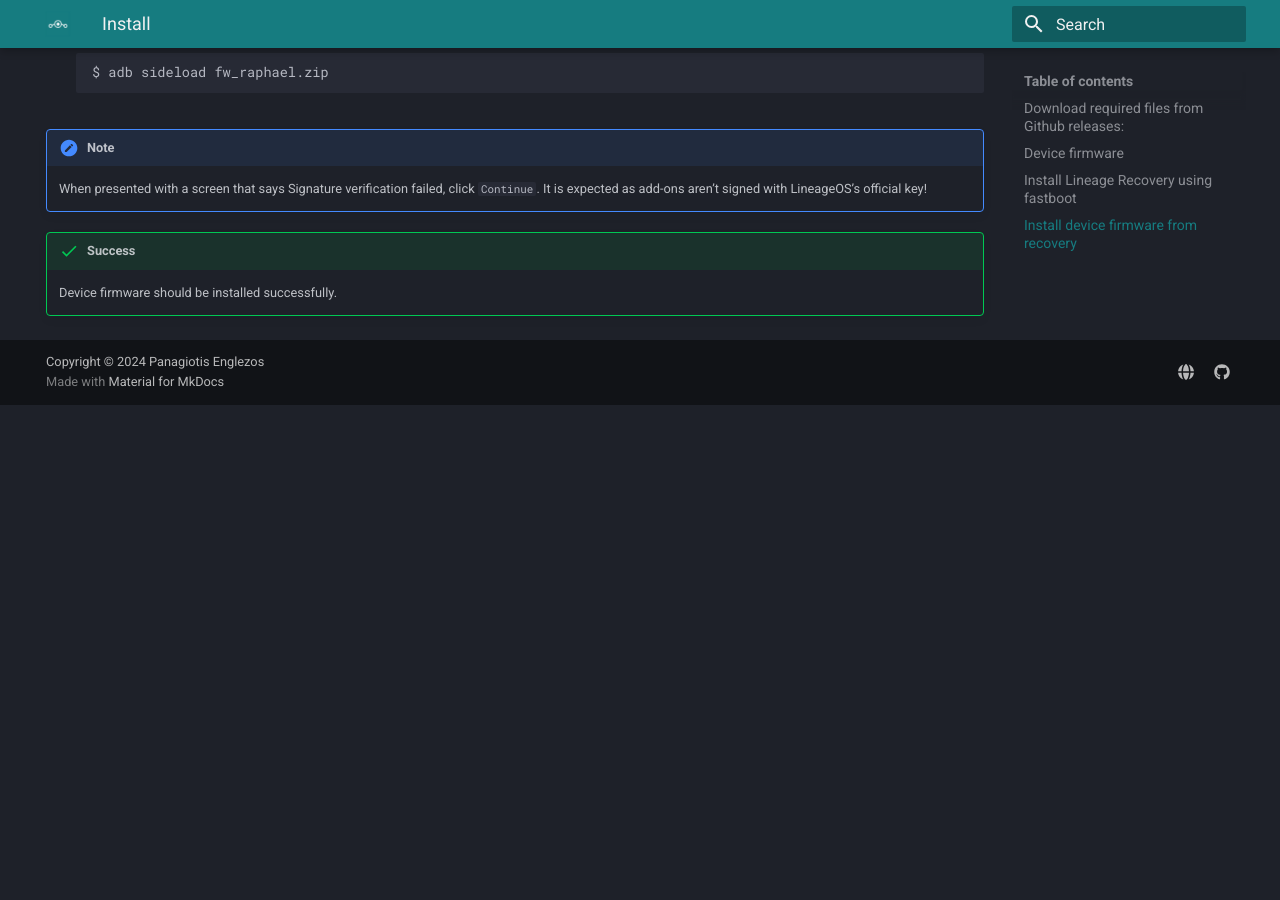
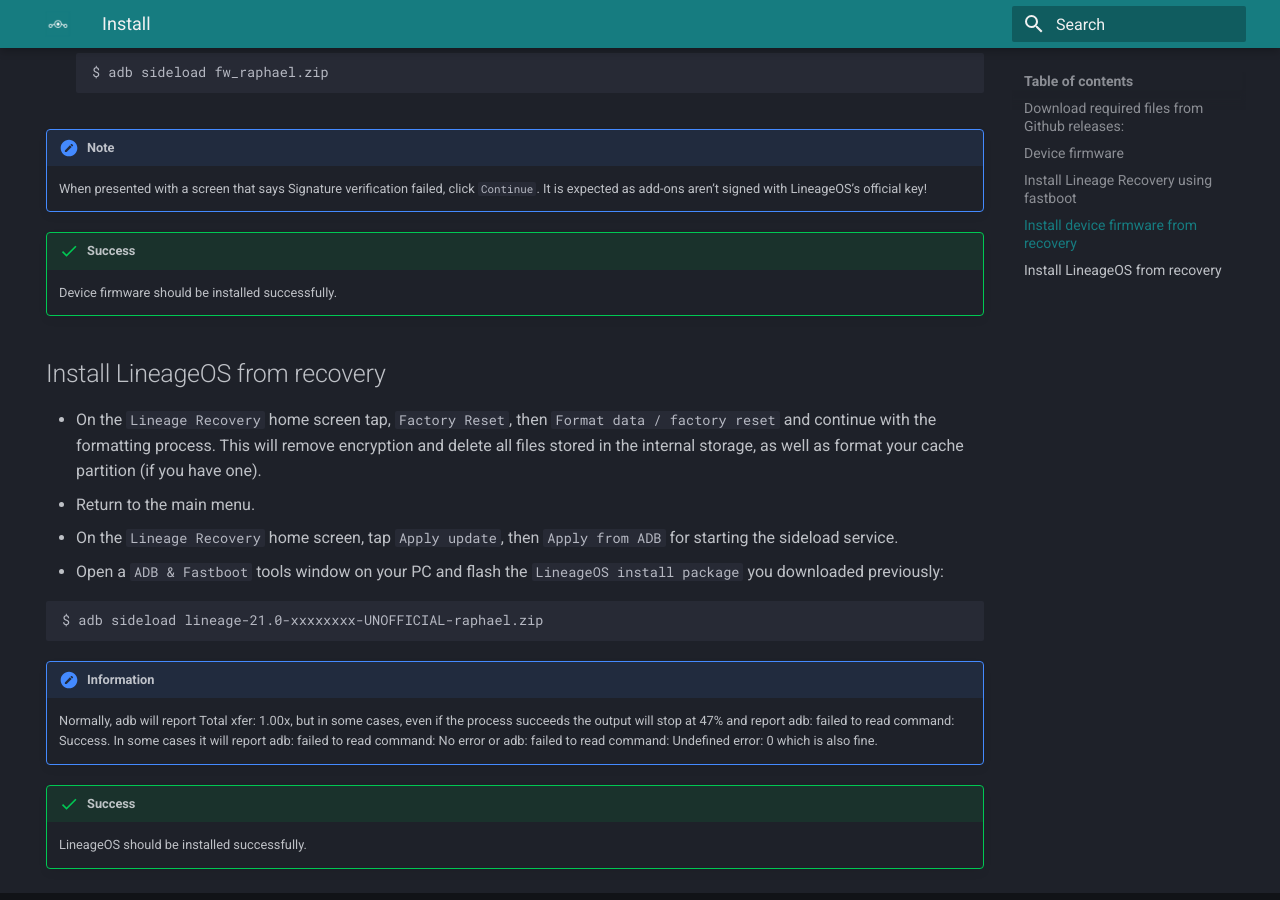
Before and after one commit to penglezos/lineageos.penglezos.dev, an MkDocs documentation site: the page built from docs/devices/raphael/install.md, in a window 1280 px wide and 900 px high, scrolled down 1931 px. Built offline with MkDocs 1.6.1 and Material for MkDocs 9.7.7, drawn with Linux system fonts in a browser that asks for light colours; before the commit the page ends 2336 px from its top, so only the background shows below that.

Commit message:
docs: Install LineageOS instructions
Signed-off-by: penglezos <panagiotisegl@gmail.com>

````diff
--- a/docs/devices/raphael/install.md
+++ b/docs/devices/raphael/install.md
@@ -67,3 +67,19 @@
 
 !!! success
     Device firmware should be installed successfully.
+
+## Install LineageOS from recovery
+* On the `Lineage Recovery` home screen tap, `Factory Reset`, then `Format data / factory reset` and continue with the formatting process. This will remove encryption and delete all files stored in the internal storage, as well as format your cache partition (if you have one).
+* Return to the main menu.
+* On the `Lineage Recovery` home screen, tap `Apply update`, then `Apply from ADB` for starting the sideload service.
+* Open a `ADB & Fastboot` tools window on your PC and flash the `LineageOS install package` you downloaded previously:
+
+```bash
+$ adb sideload lineage-21.0-xxxxxxxx-UNOFFICIAL-raphael.zip
+```
+
+!!! information
+    Normally, adb will report Total xfer: 1.00x, but in some cases, even if the process succeeds the output will stop at 47% and report adb: failed to read command: Success. In some cases it will report adb: failed to read command: No error or adb: failed to read command: Undefined error: 0 which is also fine.
+
+!!! success
+    LineageOS should be installed successfully.
````
